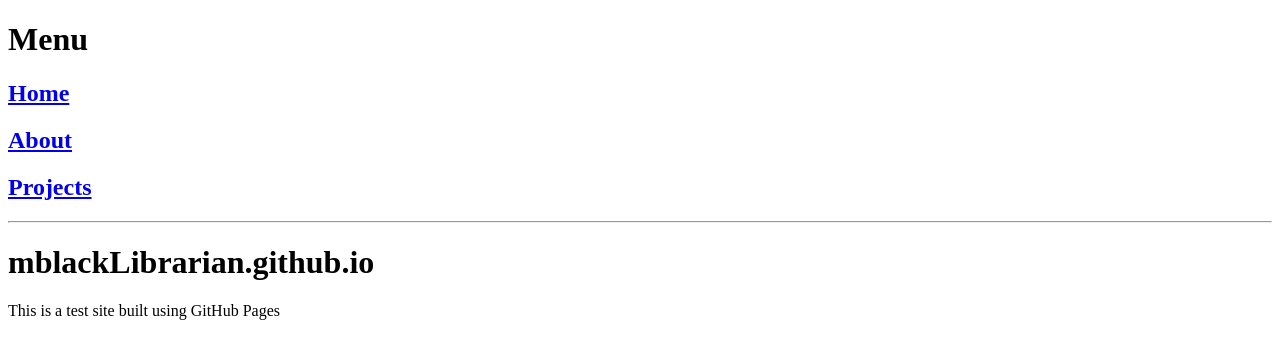
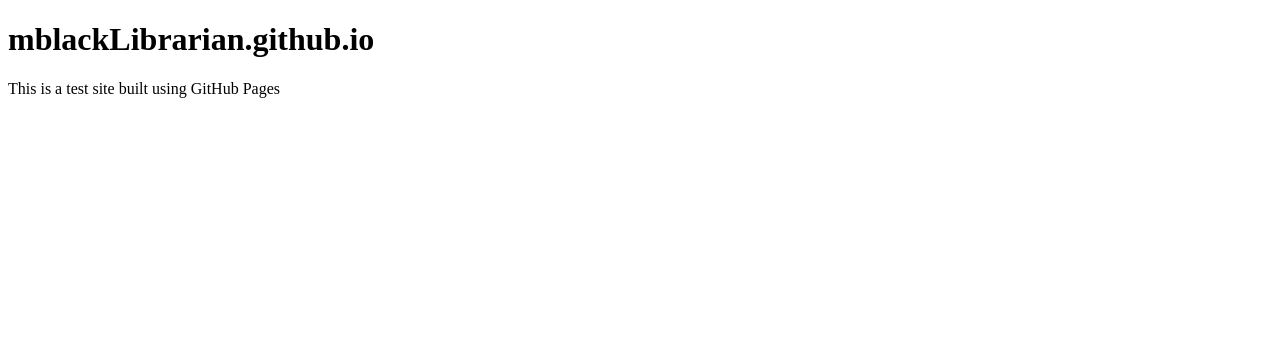
Before and after one commit to mblackLibrarian/mblackLibrarian.github.io, a Jekyll site: the page index.html, which Jekyll copies as it is, in a window 1280 px wide. Shown: the top 359 px of the page. Built offline with Jekyll 4.4.1, drawn with Linux system fonts in a browser that asks for light colours.

Commit message:
Update index.html

```diff
--- a/index.html
+++ b/index.html
@@ -8,11 +8,6 @@
 </head>
 
 <body></body>
-<h1 id="menu">Menu</h1>
-<h2 id="-home-https-mblacklibrarian-github-io-"><a href="https://mblacklibrarian.github.io">Home</a></h2>
-<h2 id="-about-https-mblacklibrarian-github-io-about-"><a href="https://mblackLibrarian.github.io/about">About</a></h2>
-<h2 id="-projects-https-mblacklibrarian-github-io-projects-"><a href="https://mblackLibrarian.github.io/projects">Projects</a></h2>
-<hr>
 <h1 id="mblacklibrarian-github-io">mblackLibrarian.github.io</h1>
 <p>This is a test site built using GitHub Pages</p>
 
```
